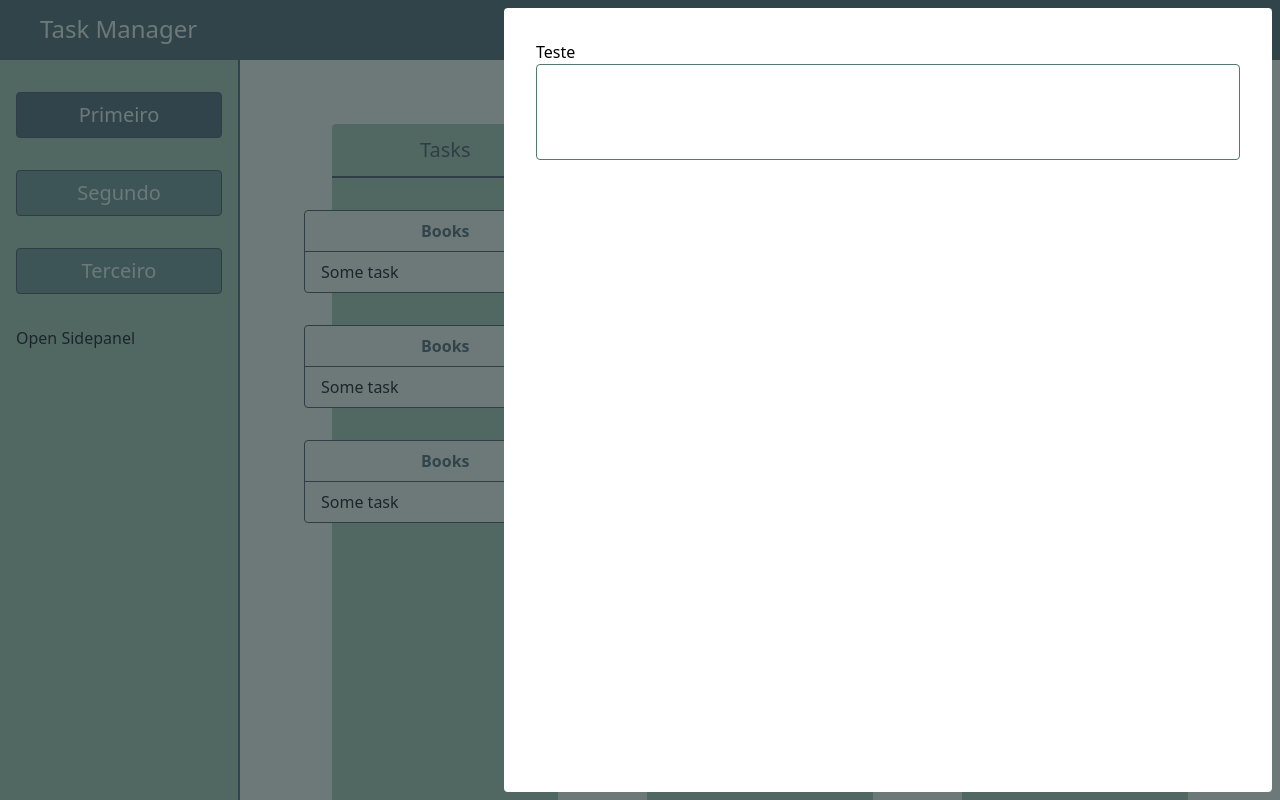
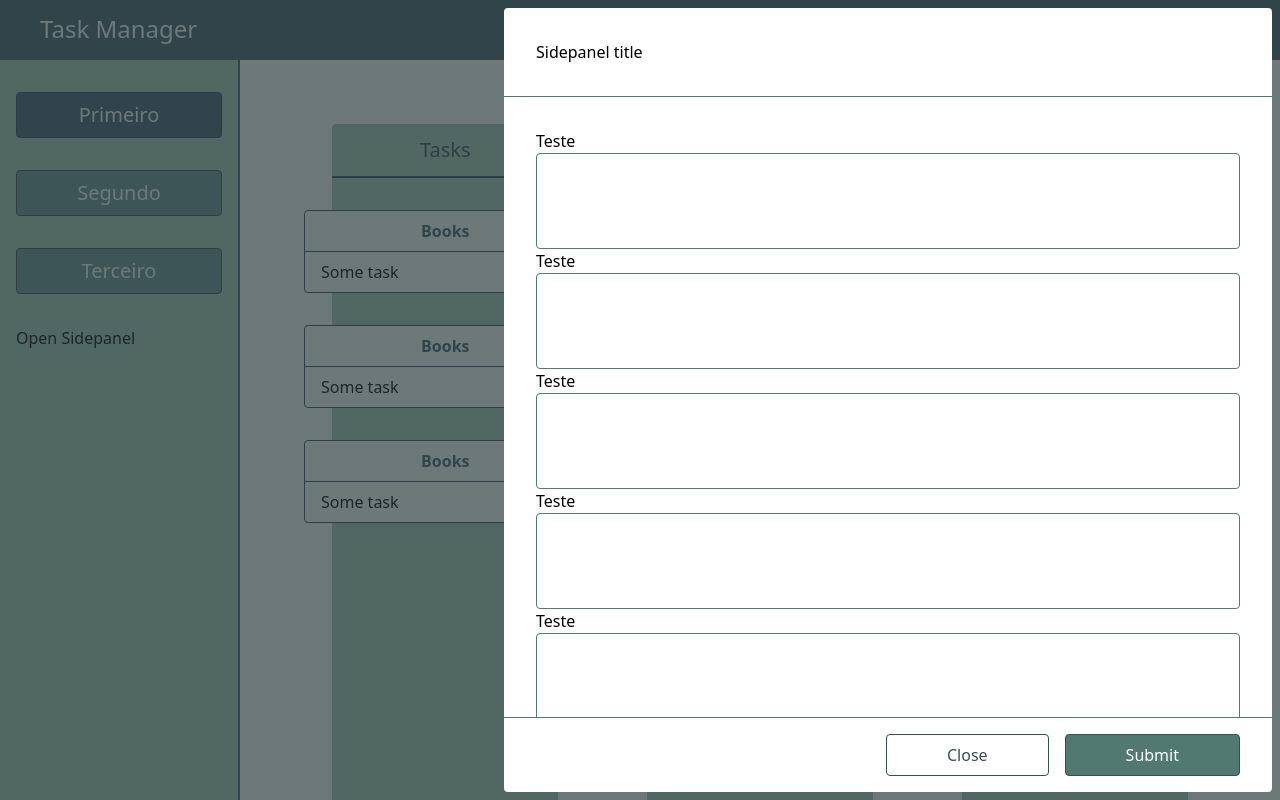
Before and after one commit to luisfilipemendonca/task-manager, a React (Vite) app: page / in a window 1280 px wide. Both pictures are taken after a click on the button "Open Sidepanel". Built offline with nearby package versions, Linux system fonts and the light colour scheme.

Commit message:
Changed Sidepanel for a compound component

```diff
--- /dev/null
+++ b/src/components/Backdrop.tsx
@@ -0,0 +1,15 @@
+type BackdropProps = {
+  clickCallback: () => void;
+};
+
+const Backdrop = ({ clickCallback }: BackdropProps) => {
+  return (
+    <div
+      tabIndex={0}
+      onClick={clickCallback}
+      className="fixed h-full w-full bg-primary-500/60"
+    ></div>
+  );
+};
+
+export default Backdrop;
--- a/src/components/Button.tsx
+++ b/src/components/Button.tsx
@@ -14,8 +14,8 @@ type ButtonProps = PropsWithChildren<
 >;
 
 const variantStyles: Record<ButtonVariants, string> = {
-  primary: "bg-primary-400 text-primary-100 hover:bg-primary-500",
-  secondary: "bg-primary-100 text-primary-400 hover:bg-primary-200",
+  primary: "bg-primary-300 text-white hover:bg-primary-400",
+  secondary: "bg-white text-primary-400 hover:bg-primary-100",
 };
 
 const sizeStyles: Record<ButtonSizes, string> = {
--- a/src/components/Sidepanel.tsx
+++ b/src/components/Sidepanel.tsx
@@ -1,6 +1,13 @@
-import { ReactNode, RefObject } from "react";
+import {
+  createContext,
+  PropsWithChildren,
+  ReactNode,
+  RefObject,
+  useContext,
+} from "react";
 import { createPortal } from "react-dom";
 import useDialogAcessibility from "../hooks/useDialogAccessibility";
+import Backdrop from "./Backdrop";
 
 type SidepanelSizes = "small" | "medium" | "large" | "full";
 
@@ -17,22 +24,20 @@ type SidepanelProps<T extends HTMLElement = HTMLElement> = {
   children: ReactNode;
 };
 
-type BackdropProps = {
-  clickCallback: () => void;
+type SidepanelFooterProps = {
+  children: ({
+    closeCallback,
+  }: {
+    closeCallback: SidepanelContextProps["closeCallback"];
+  }) => ReactNode;
 };
 
-const Backdrop = ({ clickCallback }: BackdropProps) => {
-  return (
-    <div
-      tabIndex={0}
-      onClick={clickCallback}
-      className="fixed h-full w-full bg-primary-500/60"
-    ></div>
-  );
+type SidepanelContextProps = {
+  closeCallback: () => void;
 };
 
 const baseStyles =
-  "sidepanel-container absolute right-2 w-2xl bg-white rounded-sm p-8";
+  "sidepanel-container absolute right-2 w-2xl bg-white rounded-sm flex flex-col";
 
 const sidepanelStyles = {
   small: "w-xl",
@@ -43,6 +48,35 @@ const sidepanelStyles = {
 
 const generateSidepanelClasses = ({ size }: SidepanelVariants) => {
   return `${baseStyles} ${sidepanelStyles[size]}`;
+};
+
+const SidepanelContext = createContext<SidepanelContextProps | null>(null);
+
+const useSidepanelContext = () => {
+  const sidepanelContext = useContext(SidepanelContext);
+
+  if (!sidepanelContext)
+    throw new Error("sidepanelContext must be used within is provider");
+
+  return sidepanelContext;
+};
+
+const SidepanelHeader = ({ children }: PropsWithChildren) => {
+  return <div className="p-8 border-b-1 border-b-primary-300">{children}</div>;
+};
+
+const SidepanelBody = ({ children }: PropsWithChildren) => {
+  return <div className="h-full overflow-auto p-8">{children}</div>;
+};
+
+const SidepanelFooter = ({ children }: SidepanelFooterProps) => {
+  const { closeCallback } = useSidepanelContext();
+
+  return (
+    <div className="px-8 py-4 border-t-primary-300 border-t-1 flex justify-end [&>*:not(:last-child)]:mr-4">
+      {children({ closeCallback })}
+    </div>
+  );
 };
 
 const Sidepanel = <T extends HTMLElement = HTMLElement>({
@@ -65,6 +99,7 @@ const Sidepanel = <T extends HTMLElement = HTMLElement>({
   if (!isOpen) return null;
 
   return createPortal(
+    <SidepanelContext.Provider value={{ closeCallback: onCloseHandler }}>
       <div
         role="dialog"
         className="fixed h-full w-full top-0 left-0 flex items-center"
@@ -75,9 +110,14 @@ const Sidepanel = <T extends HTMLElement = HTMLElement>({
         <div className={sidepanelClasses} ref={componentRef} tabIndex={-1}>
           {children}
         </div>
-    </div>,
+      </div>
+    </SidepanelContext.Provider>,
     document.body
   );
 };
 
 export default Sidepanel;
+
+Sidepanel.Header = SidepanelHeader;
+Sidepanel.Body = SidepanelBody;
+Sidepanel.Footer = SidepanelFooter;
--- a/src/hooks/useDialogAccessibility.tsx
+++ b/src/hooks/useDialogAccessibility.tsx
@@ -1,6 +1,6 @@
 import { RefObject, useEffect, useRef, KeyboardEvent } from "react";
 
-type UseDialogAccessibilityProps<T extends HTMLElement = HTMLElement> = {
+export type UseDialogAccessibilityProps<T extends HTMLElement = HTMLElement> = {
   isVisible: boolean;
   closeCallback: () => void;
   openElement: RefObject<T | null>;
--- a/src/layout/Navbar.tsx
+++ b/src/layout/Navbar.tsx
@@ -1,6 +1,7 @@
 import { useRef, useState } from "react";
 import Sidepanel from "../components/Sidepanel";
 import Textarea from "../components/Textarea";
+import Button from "../components/Button";
 
 const Navbar = () => {
   const sidepanelButtonRef = useRef<HTMLButtonElement>(null);
@@ -41,7 +42,28 @@ const Navbar = () => {
         closeCallback={() => setIsOpen((prevState) => !prevState)}
         openElement={sidepanelButtonRef}
       >
-        <Textarea label="Teste" id="textarea-id" />
+        <Sidepanel.Header>
+          <h2>Sidepanel title</h2>
+        </Sidepanel.Header>
+        <Sidepanel.Body>
+          <Textarea label="Teste" id="textarea-id" />
+          <Textarea label="Teste" id="textarea-id" />
+          <Textarea label="Teste" id="textarea-id" />
+          <Textarea label="Teste" id="textarea-id" />
+          <Textarea label="Teste" id="textarea-id" />
+          <Textarea label="Teste" id="textarea-id" />
+          <Textarea label="Teste" id="textarea-id" />
+        </Sidepanel.Body>
+        <Sidepanel.Footer>
+          {({ closeCallback }) => (
+            <>
+              <Button variant="secondary" onClick={closeCallback}>
+                Close
+              </Button>
+              <Button>Submit</Button>
+            </>
+          )}
+        </Sidepanel.Footer>
       </Sidepanel>
     </nav>
   );
```
Lines whose indentation alone changed are shown as unchanged.
